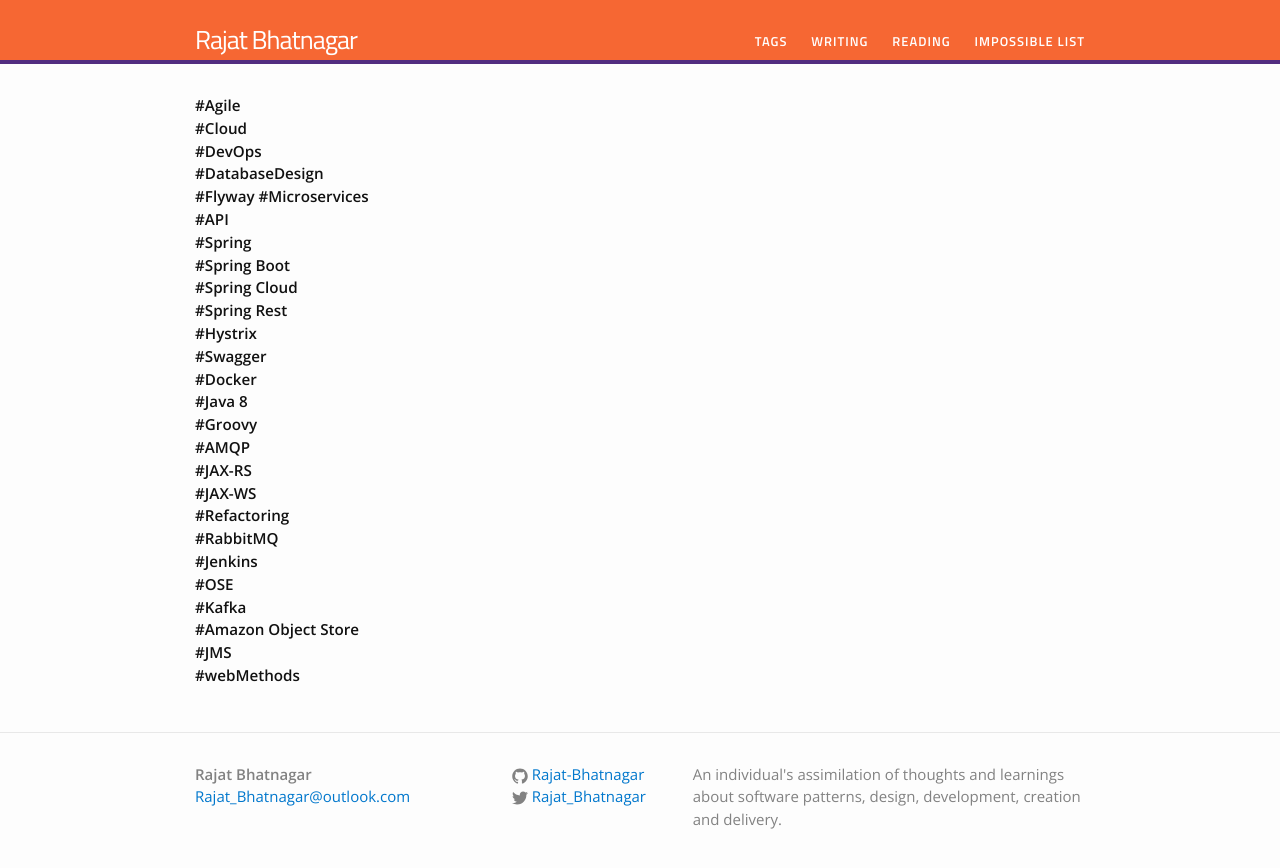
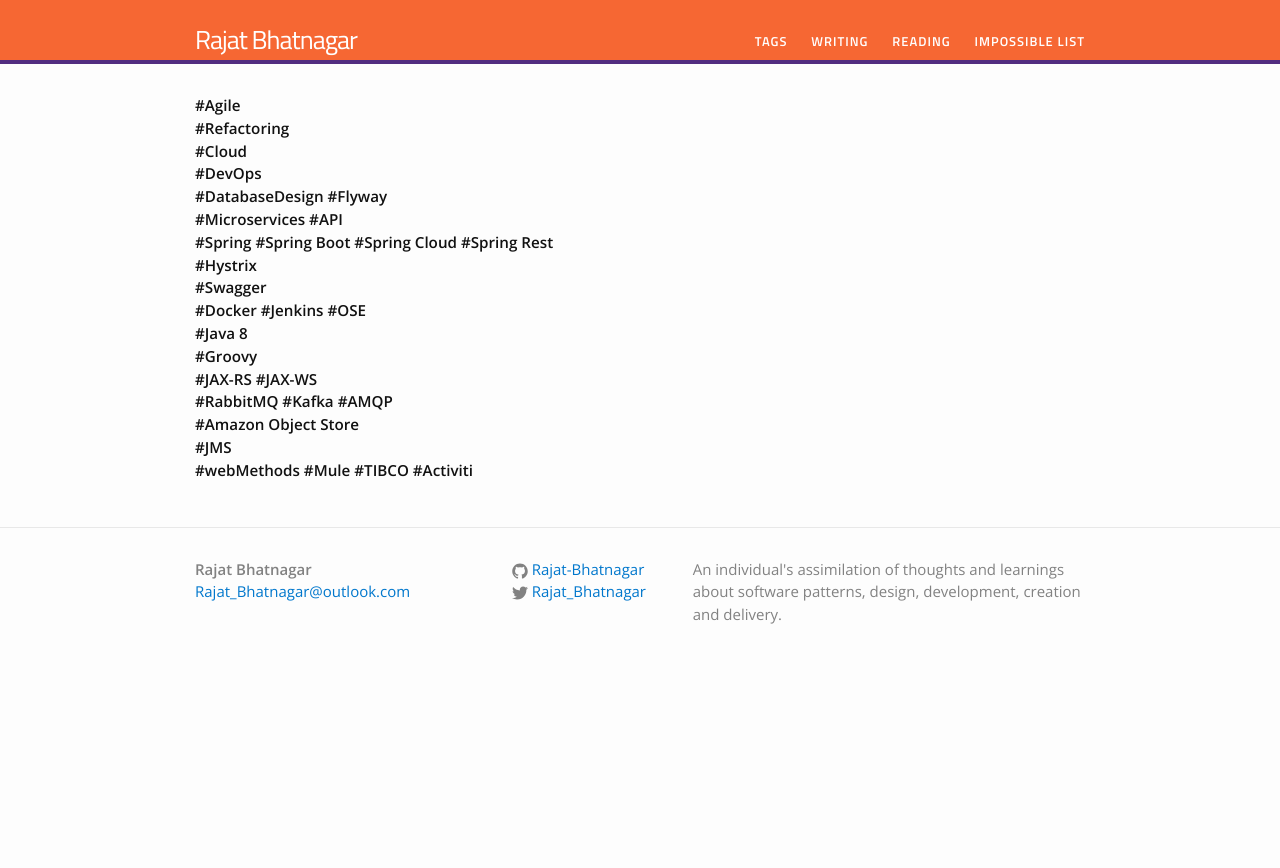
Before and after one commit to rajat-bhatnagar/rajat-bhatnagar.github.io, a Jekyll site: the page built from index.html, in a window 1280 px wide. Shown: the top 868 px of the page. Built offline with Jekyll 4.4.1, drawn with Linux system fonts in a browser that asks for light colours.

Commit message:
9thJuly2017: Cosmetic changes

```diff
--- a/index.html
+++ b/index.html
@@ -7,32 +7,22 @@
     <p>
         <b>
             #Agile<br>
+            #Refactoring<br>
             #Cloud<br>
             #DevOps<br>
-            #DatabaseDesign<br>
-            #Flyway
-            #Microservices<br>
-            #API<br>
-            #Spring<br>
-            #Spring Boot<br>
-            #Spring Cloud<br>
-            #Spring Rest<br>
+            #DatabaseDesign #Flyway<br>
+            #Microservices  #API<br>
+            #Spring  #Spring Boot  #Spring Cloud  #Spring Rest<br>
             #Hystrix<br>
             #Swagger<br>
-            #Docker<br>
+            #Docker  #Jenkins  #OSE<br>
             #Java 8<br>
             #Groovy<br>
-            #AMQP<br>
-            #JAX-RS<br>
-            #JAX-WS<br>
-            #Refactoring<br>
-            #RabbitMQ<br>
-            #Jenkins<br>
-            #OSE<br>
-            #Kafka<br>
+            #JAX-RS  #JAX-WS<br>
+            #RabbitMQ  #Kafka  #AMQP<br>
             #Amazon Object Store<br>
             #JMS<br>
-            #webMethods
+            #webMethods #Mule #TIBCO #Activiti
         </b>
     </p>
 </div>
```
Also changed, not shown: impossible.md (+4 -4 lines).
